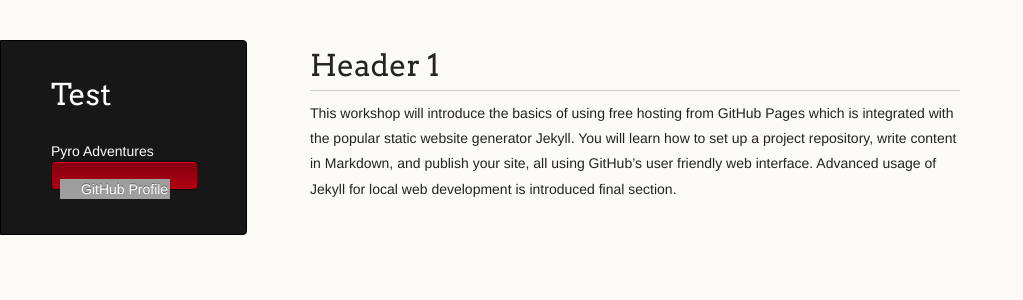
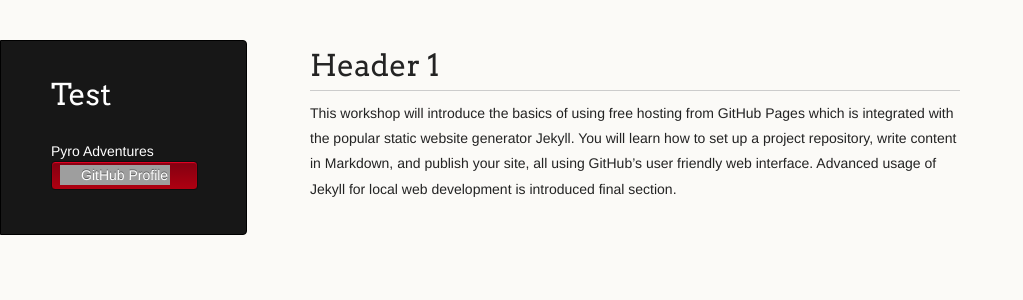
Before and after one commit to LemonPy29/LemonPy29.github.io, a Jekyll site: the page built from index.md, in a window 1280 px wide. Shown: the top 300 px of the page, without its empty margins (0-1023 px from the left). Built offline with Jekyll 4.4.1, drawn with Linux system fonts in a browser that asks for light colours; the repository's description, which GitHub fills in, is left out; our own code applies the rules of GitHub Pages for plain Markdown files; grey boxes are pictures that could not be loaded.

Commit message:
Update jekyll-theme-dinky.scss

```diff
--- a/_sass/jekyll-theme-dinky.scss
+++ b/_sass/jekyll-theme-dinky.scss
@@ -270,7 +270,7 @@ header li {
   width:132px;
   height:15px;
   margin-bottom: 12px;
-  line-height: 3em;
+  line-height: 1em;
   padding: 6px 6px 6px 7px;
   background: #AF0011;
   background: -moz-linear-gradient(top, #AF0011 0%, #820011 100%);
```
